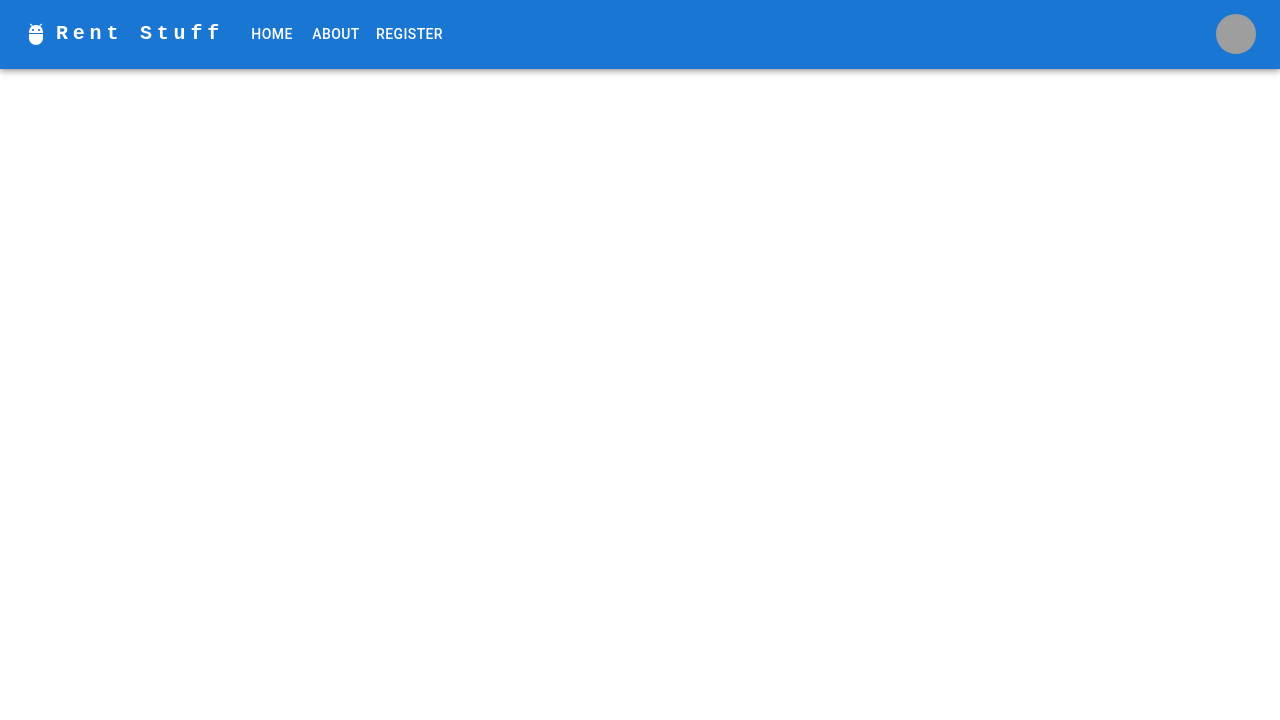
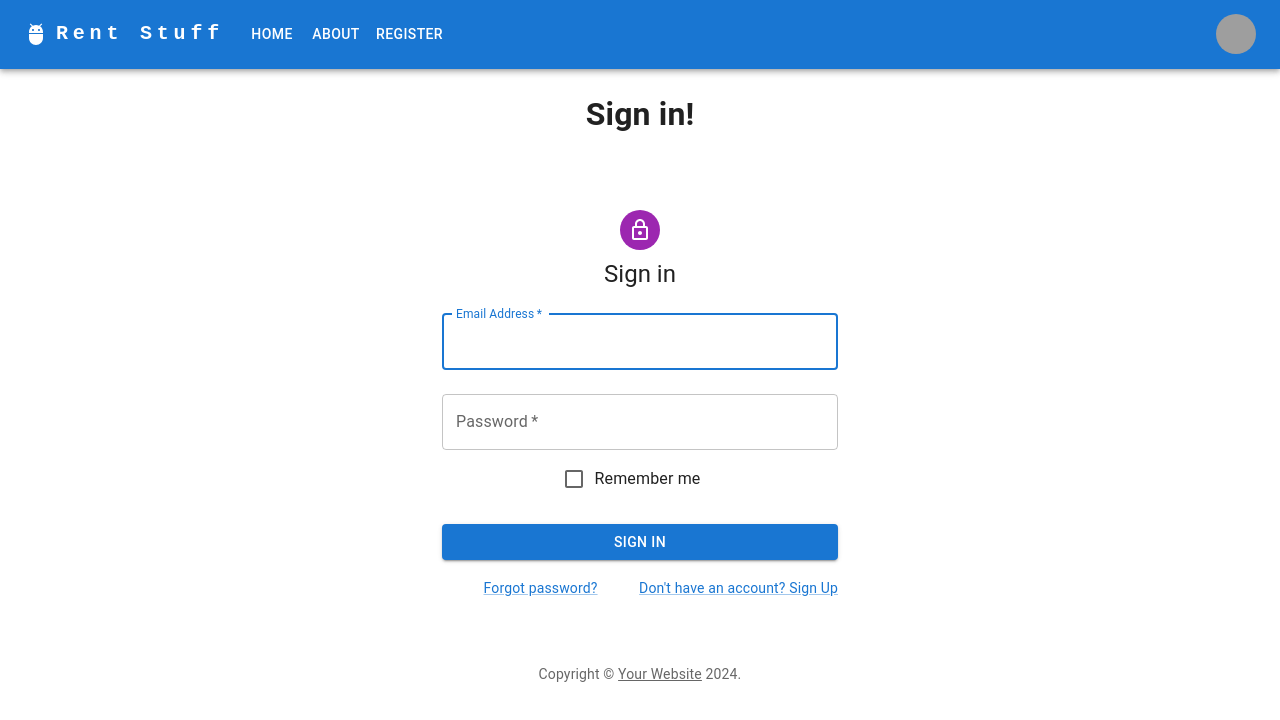
Before and after one commit to grahamlutz/permacultre, a React (Create React App) app: page /login in a window 1280 px wide. Shown: the top 720 px of the page. Built offline with nearby package versions, Linux system fonts and the light colour scheme; grey boxes are pictures that could not be loaded.

Commit message:
Login route working

```diff
--- a/src/App.js
+++ b/src/App.js
@@ -9,6 +9,7 @@
 // Pages
 import Home from './pages/Home';
 import About from './pages/About';
+import Login from './pages/Login'
 import Register from './pages/Register';
 
 // Components
@@ -24,6 +25,7 @@
               <Route exact path="/home" element={<Home />} />
               <Route path="/about" element={<About />} />
               <Route path="/register" element={<Register />} />
+              <Route path="/login" element={<Login />} />
           </Routes>
       </Router>
     </div>
--- a/src/components/LoginForm.jsx
+++ b/src/components/LoginForm.jsx
@@ -1,8 +1,33 @@
-// components/LoginForm.js
 import React, { useState } from 'react';
-import axios from 'axios';
+import api from '../api';
 
-const LoginForm = () => {
+import Avatar from '@mui/material/Avatar';
+import Button from '@mui/material/Button';
+import CssBaseline from '@mui/material/CssBaseline';
+import TextField from '@mui/material/TextField';
+import FormControlLabel from '@mui/material/FormControlLabel';
+import Checkbox from '@mui/material/Checkbox';
+import Link from '@mui/material/Link';
+import Grid from '@mui/material/Grid';
+import Box from '@mui/material/Box';
+import LockOutlinedIcon from '@mui/icons-material/LockOutlined';
+import Typography from '@mui/material/Typography';
+import Container from '@mui/material/Container';
+
+function Copyright(props) {
+  return (
+    <Typography variant="body2" color="text.secondary" align="center" {...props}>
+      {'Copyright © '}
+      <Link color="inherit" href="https://mui.com/">
+        Your Website
+      </Link>{' '}
+      {new Date().getFullYear()}
+      {'.'}
+    </Typography>
+  );
+}
+
+export default function LoginForm() {
   const [formData, setFormData] = useState({
     username: '',
     password: '',
@@ -15,32 +40,82 @@
   const handleSubmit = async (e) => {
     e.preventDefault();
     try {
-      await axios.post('/api/users/login', formData);
-      // Handle successful login, e.g., store token, redirect to profile page
+      const response = await api.post('/auth/login', formData);
+      const { token } = response.data;
+      localStorage.setItem('token', token);
+      // Redirect to the profile page or update the authentication state
     } catch (error) {
-      // Handle login error, e.g., display error message
+      // Handle login error
     }
   };
 
   return (
-    <form onSubmit={handleSubmit}>
-      <input
-        type="text"
-        name="username"
-        placeholder="Username"
-        value={formData.username}
-        onChange={handleChange}
-      />
-      <input
-        type="password"
-        name="password"
-        placeholder="Password"
-        value={formData.password}
-        onChange={handleChange}
-      />
-      <button type="submit">Login</button>
-    </form>
+
+      <Container component="main" maxWidth="xs">
+        <CssBaseline />
+        <Box
+          sx={{
+            marginTop: 8,
+            display: 'flex',
+            flexDirection: 'column',
+            alignItems: 'center',
+          }}
+        >
+          <Avatar sx={{ m: 1, bgcolor: 'secondary.main' }}>
+            <LockOutlinedIcon />
+          </Avatar>
+          <Typography component="h1" variant="h5">
+            Sign in
+          </Typography>
+          <Box component="form" onSubmit={handleSubmit} noValidate sx={{ mt: 1 }}>
+            <TextField
+              margin="normal"
+              required
+              fullWidth
+              id="email"
+              label="Email Address"
+              name="email"
+              autoComplete="email"
+              autoFocus
+            />
+            <TextField
+              margin="normal"
+              required
+              fullWidth
+              name="password"
+              label="Password"
+              type="password"
+              id="password"
+              autoComplete="current-password"
+            />
+            <FormControlLabel
+              control={<Checkbox value="remember" color="primary" />}
+              label="Remember me"
+            />
+            <Button
+              type="submit"
+              fullWidth
+              variant="contained"
+              sx={{ mt: 3, mb: 2 }}
+            >
+              Sign In
+            </Button>
+            <Grid container>
+              <Grid item xs>
+                <Link href="#" variant="body2">
+                  Forgot password?
+                </Link>
+              </Grid>
+              <Grid item>
+                <Link href="#" variant="body2">
+                  {"Don't have an account? Sign Up"}
+                </Link>
+              </Grid>
+            </Grid>
+          </Box>
+        </Box>
+        <Copyright sx={{ mt: 8, mb: 4 }} />
+      </Container>
+
   );
-};
-
-export default LoginForm;
+}
--- /dev/null
+++ b/src/pages/Login.jsx
@@ -0,0 +1,13 @@
+import React from 'react';
+import LoginForm from '../components/LoginForm';
+
+const Register = () => {
+  return (
+      <div>
+          <h1>Sign in!</h1>
+          <LoginForm />
+      </div>
+  );
+};
+
+export default Register;
```
